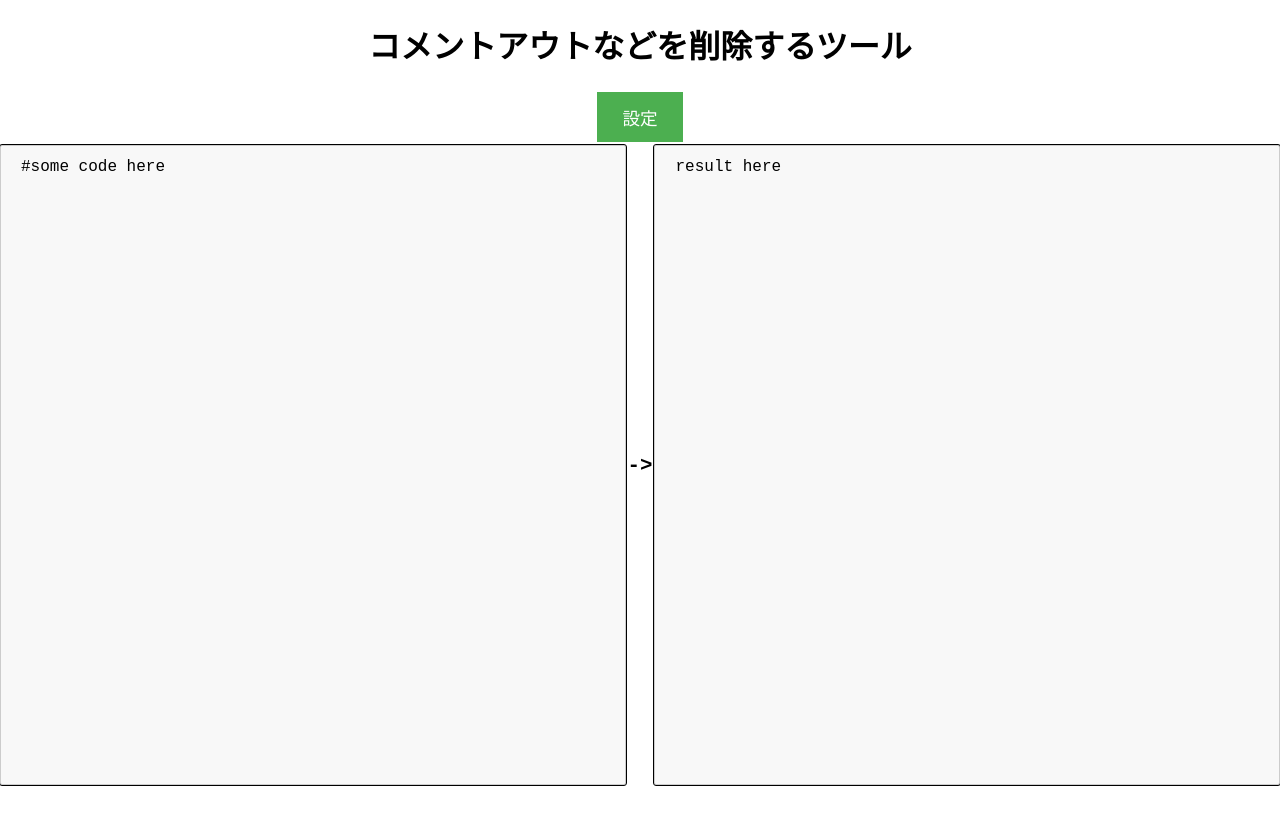
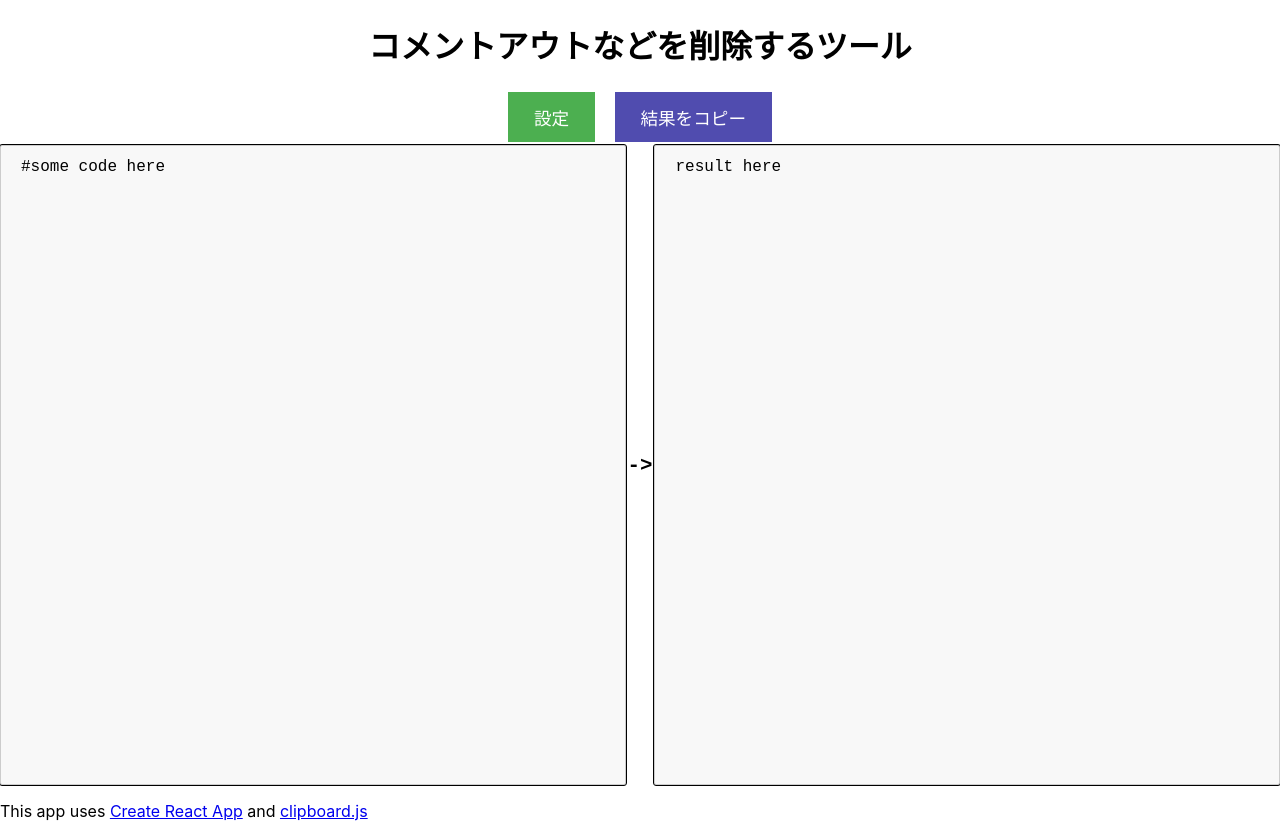
Before and after one commit to ikapper/comment-replacer, a React (Create React App) app: page / in a window 1280 px wide. Before the commit the page ends 800 px from the top, so only its background shows below. Built offline with nearby package versions, Linux system fonts and the light colour scheme.

Commit message:
add clipboardjs and fix css for buttons

```diff
--- a/package.json
+++ b/package.json
@@ -7,6 +7,7 @@
     "@testing-library/jest-dom": "^5.14.1",
     "@testing-library/react": "^12.0.0",
     "@testing-library/user-event": "^13.2.1",
+    "clipboard": "^2.0.10",
     "react": "^17.0.2",
     "react-dom": "^17.0.2",
     "react-scripts": "5.0.0",
--- a/src/App.css
+++ b/src/App.css
@@ -8,6 +8,33 @@
     flex-flow: row;
     justify-content: center;
     align-items: center;
+}
+
+.btn {
+    background-color: #4CAF50; /* Green */
+    border: none;
+    color: white;
+    padding: 0.8rem 1.6rem;
+    text-align: center;
+    text-decoration: none;
+    display: inline-block;
+    font-size: 1.1rem;
+    margin: 3px 10px;
+    transition: all 0.1s ease-out;
+}
+
+.btn:hover {
+    background-color: white;
+    color: black;
+}
+
+.btn:active {
+    /* background-color: #efb09e; */
+    font-size: 1rem;
+}
+
+.copy-btn {
+    background-color: #504caf;
 }
 
 .flex-container {
--- a/src/App.js
+++ b/src/App.js
@@ -2,7 +2,8 @@ import logo from './logo.svg';
 import './App.css';
 import './Preference.css';
 
-import { useState } from 'react';
+import { useState, useEffect } from 'react';
+import clipboardJS from 'clipboard';
 import Preference from './Preference';
 import { DEFAULT_REGEXES } from './Constants';
 
@@ -11,13 +12,17 @@ function App() {
   const [resultValue, setResult] = useState("result here");
   const [isShowOption, setShowOption] = useState(false);
   const [regexes, setRegexes] = useState(DEFAULT_REGEXES);
+  useEffect(() => {
+    new clipboardJS('.copy-btn');
+  }, []);
   return (
     <div className="App">
       <div className="header">
         <h1>コメントアウトなどを削除するツール</h1>
       </div>
       <div className="nav">
-        <button className='pref-btn' onClick={() => setShowOption(true)}>設定</button>
+        <button className='btn' onClick={() => setShowOption(true)}>設定</button>
+        <button className='btn copy-btn' data-clipboard-target="#result">結果をコピー</button>
         <Preference isShow={isShowOption} setShowOption={setShowOption}
           regexes={regexes} setRegexes={setRegexes} />
       </div>
@@ -33,6 +38,9 @@ function App() {
         <div className='right-arrow'>-&gt;</div>
         <textarea id="result" onChange={e => setResult(e.target.value)} value={resultValue}></textarea>
       </div>
+      <div className='footer'>
+        <p>This app uses <a href="https://create-react-app.dev/">Create React App</a> and <a href="https://clipboardjs.com/">clipboard.js</a></p>
+      </div>
     </div>
   );
 }
--- a/src/Preference.css
+++ b/src/Preference.css
@@ -47,18 +47,6 @@
     justify-content: flex-end;
 }
 
-.pref-btn {
-    background-color: #4CAF50; /* Green */
-    border: none;
-    color: white;
-    padding: 0.8rem 1.6rem;
-    text-align: center;
-    text-decoration: none;
-    display: inline-block;
-    font-size: 1.1rem;
-    margin: 3px 10px;
-}
-
 .primary {
     background-color: #008CBA;
 }
--- a/src/Preference.js
+++ b/src/Preference.js
@@ -30,15 +30,15 @@ function Preference(props) {
             <h3>使用する正規表現の編集</h3>
             <div className='pref-note'>1行につき1つ指定します。/で挟む必要はありません。現状mgオプションを勝手に付与します。</div>
             <div className='preset-container'>
-                <button className='pref-btn preset' onClick={() => setRegexStrings(p => {
+                <button className='btn preset' onClick={() => setRegexStrings(p => {
                     const newv = [p];
                     return newv.concat(SHARP_RE_STRINGS).join('\n');
                 })}>#...</button>
-                <button className='pref-btn preset' onClick={() => setRegexStrings(p => {
+                <button className='btn preset' onClick={() => setRegexStrings(p => {
                     const newv = [p];
                     return newv.concat(SLASH_RE_STRINGS).join('\n');
                 })}>{"//..."}</button>
-                <button className='pref-btn preset' onClick={() => setRegexStrings(p => {
+                <button className='btn preset' onClick={() => setRegexStrings(p => {
                     const newv = [p];
                     return newv.concat(MULTILINE_SLASH_ASTERISK_RE_STRINGS).join('\n');
                 })}>{"/*...*/"}</button>
@@ -47,7 +47,7 @@ function Preference(props) {
             {/* この辺りにerrorsの表示。テキストエリアの右下あたりにスクロール可能な感じで表示したい */}
             {errorMsg}
             <div className='pref-btn-group'>
-                <button className='pref-btn primary' onClick={e => {
+                <button className='btn primary' onClick={e => {
                     // 改行で分割して、Appの方をsetする。
                     const restrArray = regexStrings.split('\n');
                     const errors = [];
@@ -69,7 +69,7 @@ function Preference(props) {
                         props.setShowOption(false);
                     }
                 }}>保存</button>
-                <button className='pref-btn dangerous' onClick={e => {
+                <button className='btn dangerous' onClick={e => {
                     // 現状の正規表現から上書きし直す。
                     const regexes = [];
                     for (let i = 0; i < props.regexes.length; i++) {
```
Also changed, not shown: 1 other file (tests, documents, lock files or other folders). Lines whose indentation alone changed are shown as unchanged.
